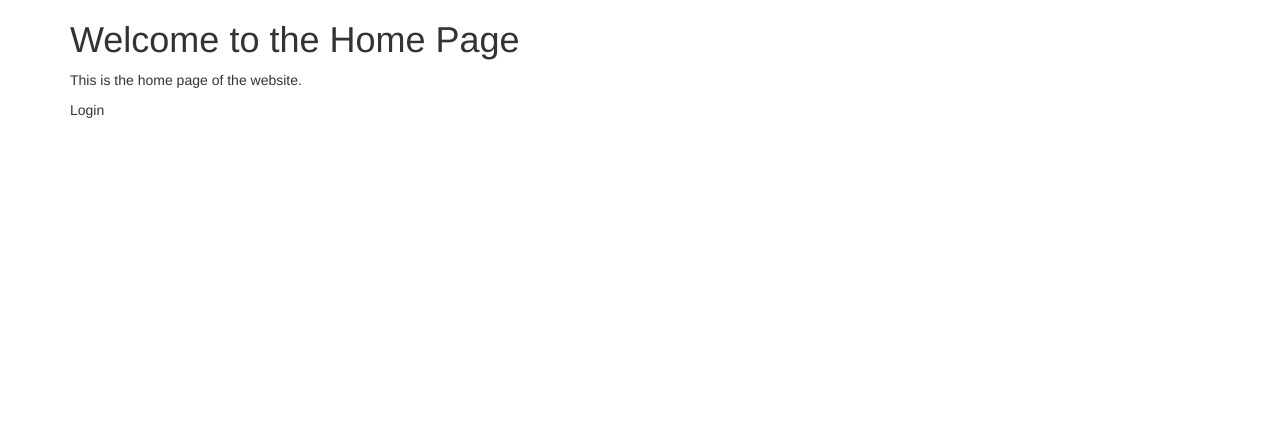
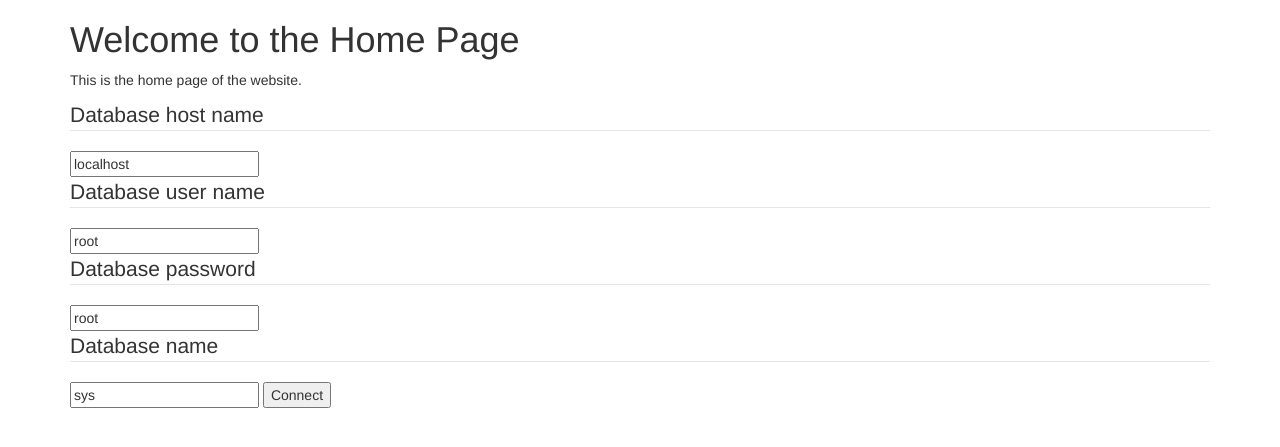
Before and after one commit to Mcklmo/django-blueprint, a Flask app: page / in a window 1280 px wide. Shown: the top 447 px of the page. Run offline with Flask 2, Linux system fonts and the light colour scheme; parts of the project's set-up code (start-up, migrations or seed data) failed here and were passed over; some libraries are stand-ins or nearby versions.

Commit message:
setup db connection for client

```diff
--- a/server.py
+++ b/server.py
@@ -1,15 +1,42 @@
 import flask
 import json
 import db
+from flask import request
 
 # create the application object
 app = flask.Flask(__name__)
 app.config["DEBUG"] = True
 
-# get
+# set db connection variable
+connection = None
+
+# get requests with file responses
 @app.route('/', methods=['GET'])
 def home():
     return flask.render_template('index.html')
 
+@app.route('/calculate', methods=['GET'])
+def table():
+    return flask.render_template('calculate.html')
+
+# get requests with json responses
+@app.route('/tables/all', methods=['GET'])
+def get_tables():
+    return json.dumps(db.get_tables(connection))
+
+# post
+@app.route('/connect', methods=['POST'])
+def connect():
+    # connect to db with user input from post
+    # data from post request
+    try:
+        data=request.json
+        print(data)
+        connection=db.connect(data["host"],data["user"],data["password"],data["database"])
+        return flask.jsonify({"success":True})
+    except Exception as e:
+        print(e)
+        return flask.jsonify({"success":False,"error":"Error "+str(e)})
+
 # run
 app.run()
--- a/static/js/index.js
+++ b/static/js/index.js
@@ -1,5 +1,59 @@
+
+function load() {
+
+    // get user input for table
+    addListeners()
+
+}
+
+function addListeners() {
+    enterKey()
 
 
-function load() {
-    alert("loaded")
 }
+function enterKey() {
+    // add keybord listener for enter key
+    document.addEventListener('keydown', e => {
+        if (e.keyCode === 13) {
+            // hit connect button
+            connect()
+        }
+    })
+}
+
+
+async function connect() {
+    // get user input for db connection
+    let db_host = document.getElementById("db_host").value;
+    let db_user = document.getElementById("db_user").value;
+    let db_pass = document.getElementById("db_pass").value;
+    let db_name = document.getElementById("db_name").value;
+    // input validation
+    if (db_host === "" || db_user === "" || db_name === "") {
+        alert("Please fill out all fields");
+        return;
+    }
+
+    // connect to db at server
+    let res = await fetch(`/connect`, {
+        'method': 'POST',
+        'headers': { 'Content-Type': 'application/json' },
+        'body': JSON.stringify({
+            'host': db_host,
+            'user': db_user,
+            'password': db_pass,
+            'database': db_name
+        })
+    })
+    let data = await res.json();
+    if (data.success) {
+        // if successful, load table/input endpoint
+        window.location.href = "/calculate";
+
+    }
+    else {
+        alert(data.error)
+
+    }
+
+}
--- a/templates/index.html
+++ b/templates/index.html
@@ -27,8 +27,17 @@
         </div>
         <div class="row">
             <div class="col-sm-12">
-                <p>Login
-                </p>
+                <fieldset>
+                    <legend for="db_host">Database host name</legend>
+                    <input type="text" id="db_host" name="db_host" value="localhost" />
+                    <legend for="db_user">Database user name</legend>
+                    <input type="text" id="db_user" name="db_user" value="root" />
+                    <legend for="db_pass">Database password</legend>
+                    <input type="text" id="db_pass" name="db_pass" value="root" />
+                    <legend for="db_name">Database name</legend>
+                    <input type="text" id="db_name" name="db_name" value="sys" />
+                    <button type="button" id="connect" onclick="connect()">Connect</button>
+                </fieldset>
             </div>
         </div>
     </div>
```
Also changed, not shown: db.py (+15 -6 lines), static/js/calculate.js (added, +24 -0 lines), templates/calculate.html (added, +37 -0 lines).
